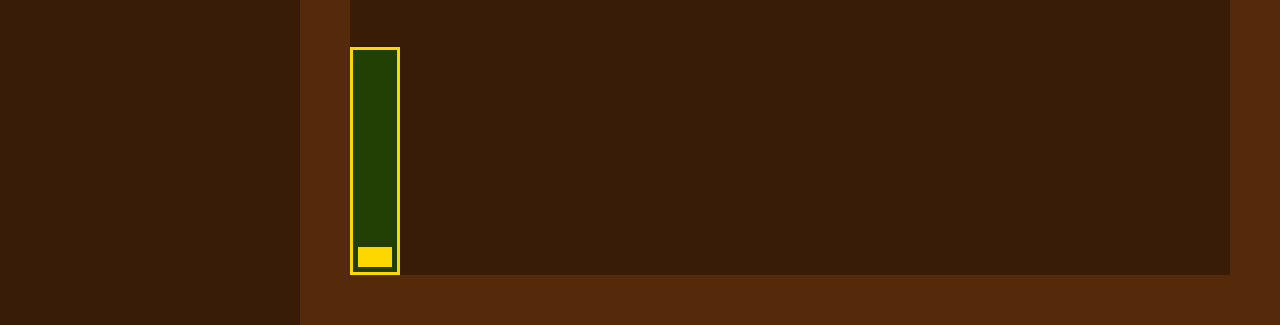
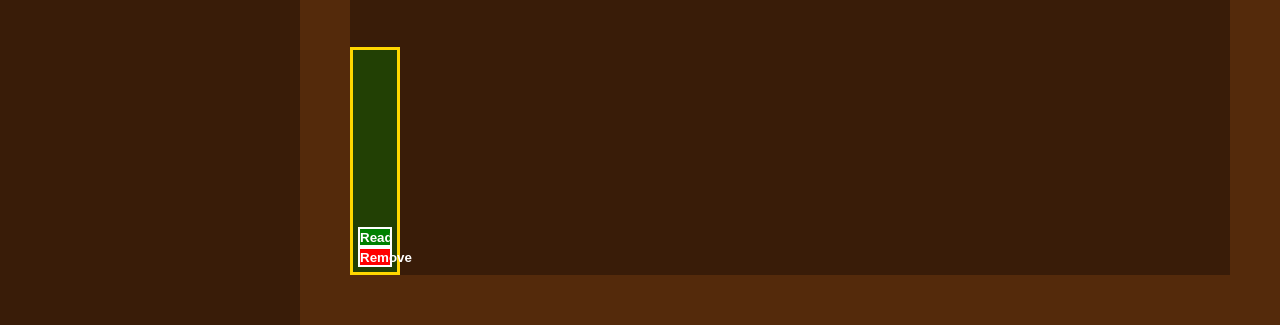
Before and after one commit to fnafelipe/odin-library, a plain HTML site: page index.html in a window 1280 px wide. Both pictures are taken after typing "Sample", "Sample", "5" into the empty fields and a click on the button "Add Book". Shown: the part 475-800 px from the top of the page. Drawn offline with Linux system fonts and the light colour scheme.

Commit message:
feat: add read button for swithcing book between shelfs

```diff
--- a/script.js
+++ b/script.js
@@ -27,6 +27,12 @@ function addBook(title, author, numberOfPages, wasRead) {
   myLibrary.push(book);
   displayLibrary();
   console.table(myLibrary);
+}
+
+function readBook(book) {
+  book.wasRead = !book.wasRead;
+  displayLibrary();
+  console.table();
 }
 
 function removeBook(idToRemove) {
@@ -76,9 +82,17 @@ function displayBook(book, shelf) {
   newBook.style.backgroundColor = book.color;
   newBook.classList.add("book");
   console.log(newBook);
+  const readBookButton = document.createElement("button");
+  readBookButton.textContent = "Read";
+  readBookButton.classList.add("read-book-button");
+  readBookButton.addEventListener("click", () => {
+    readBook(book);
+  });
+  newBook.appendChild(readBookButton);
   const removeBookButton = document.createElement("button");
+  removeBookButton.textContent = "Remove";
   removeBookButton.classList.add("remove-book-button");
-  removeBookButton.addEventListener("click", (event) => {
+  removeBookButton.addEventListener("click", () => {
     removeBook(book.id);
   });
   newBook.appendChild(removeBookButton);
--- a/styles.css
+++ b/styles.css
@@ -87,8 +87,18 @@
 }
 
 .remove-book-button {
-  background-color: gold;
-  border: none;
+  background-color: red;
+}
+
+.read-book-button {
+  background-color: green;
+}
+
+.remove-book-button,
+.read-book-button {
+  font-weight: bold;
+  color: white;
+  border: 2px solid white;
   width: 100%;
   height: 20px;
   cursor: pointer;
@@ -96,7 +106,8 @@
 
 .book {
   display: flex;
-  align-items: end;
+  flex-direction: column;
+  justify-content: end;
   padding: 5px;
   border: 3px solid gold;
   height: 100%;
```
